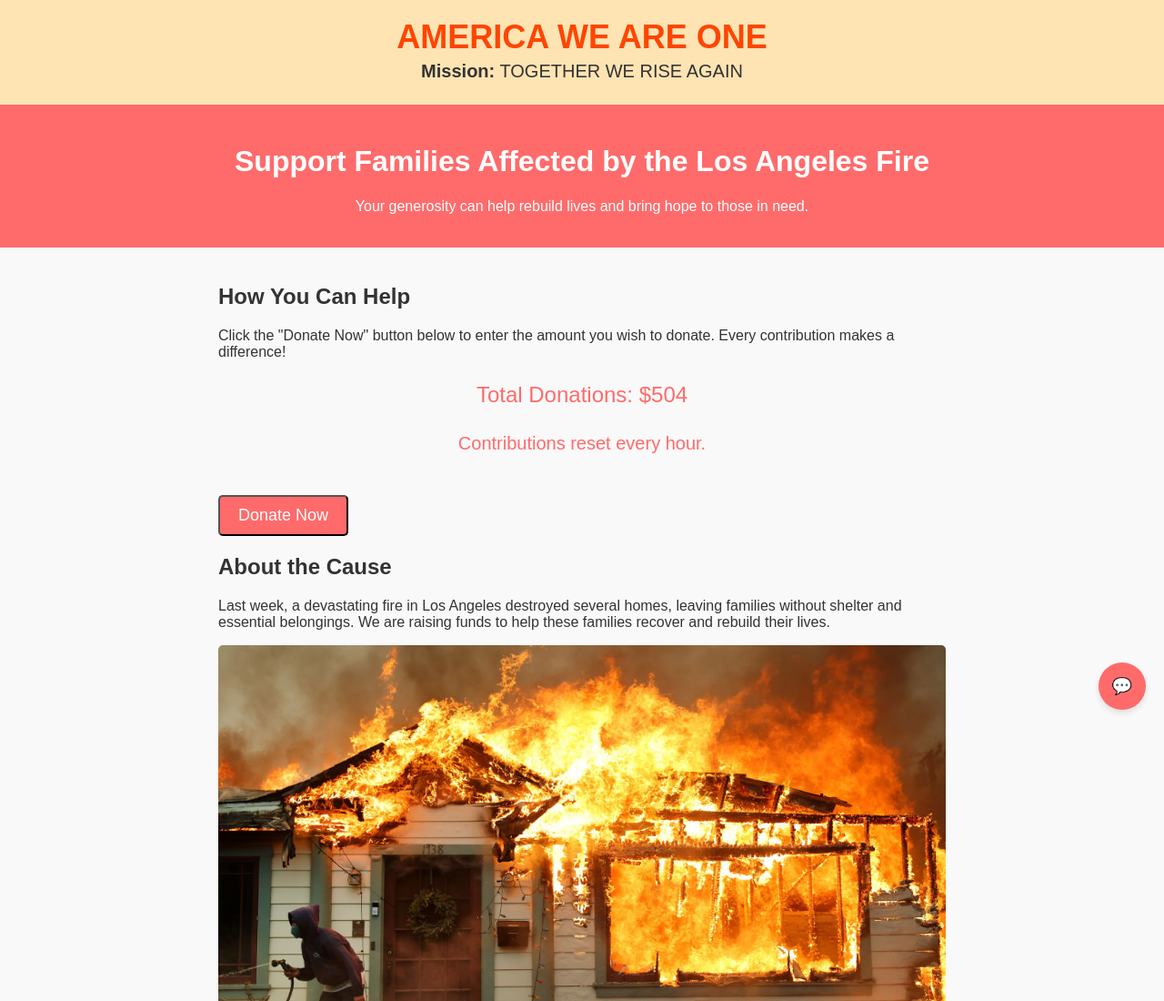
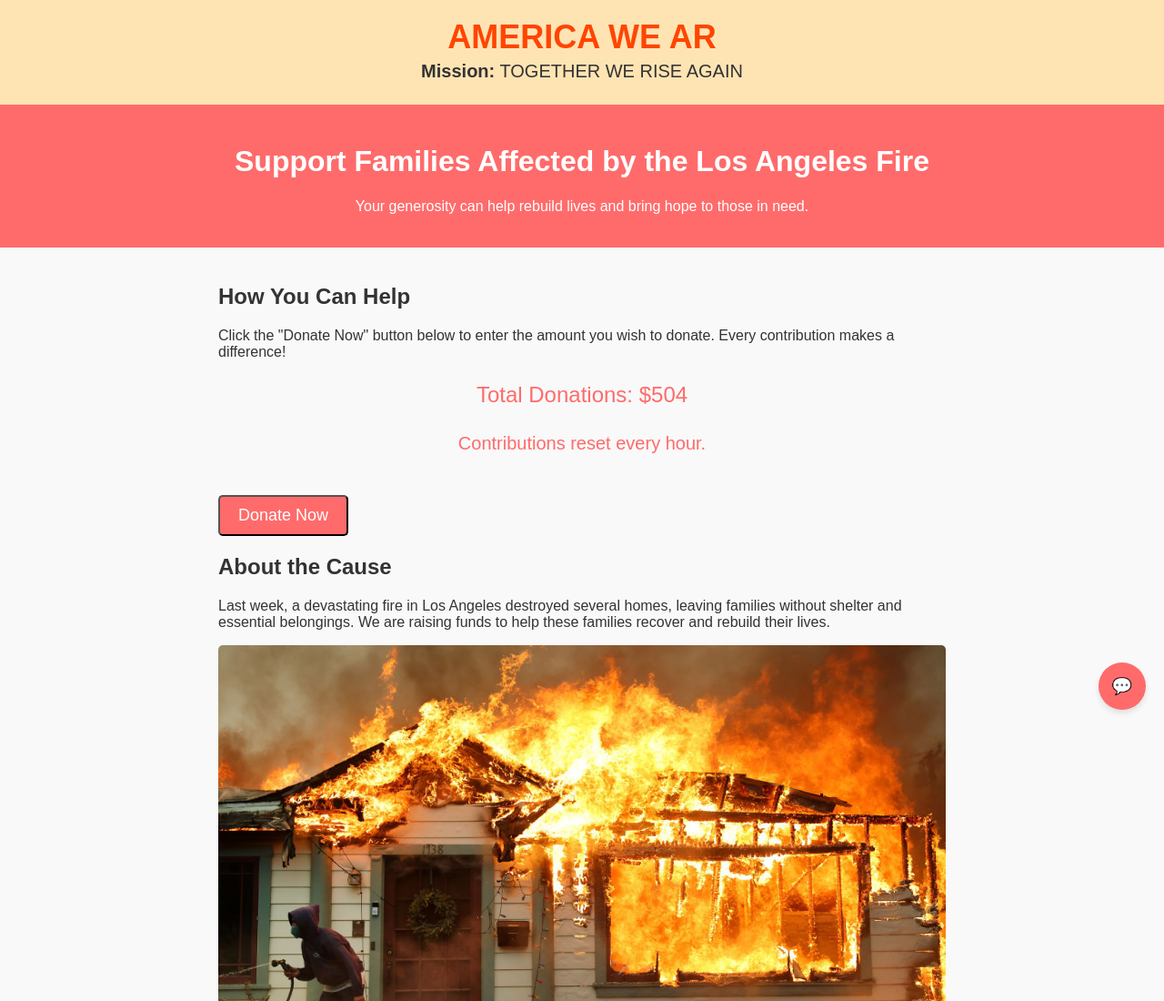
Before and after one commit to TogetherAmericans/lafire, a plain HTML site: page la-fire.html in a window 1280 px wide. Shown: the top 1100 px of the page at 91% size. Drawn offline with Linux system fonts and the light colour scheme.

Commit message:
Update la-fire.html

```diff
--- a/la-fire.html
+++ b/la-fire.html
@@ -206,7 +206,7 @@
 </head>
 <body>
     <div class="organization-banner">
-        <h1>AMERICA WE ARE ONE</h1>
+        <h1>AMERICA WE AR</h1>
         <p><strong>Mission:</strong> TOGETHER WE RISE AGAIN</p>
     </div>
     <header>
```
